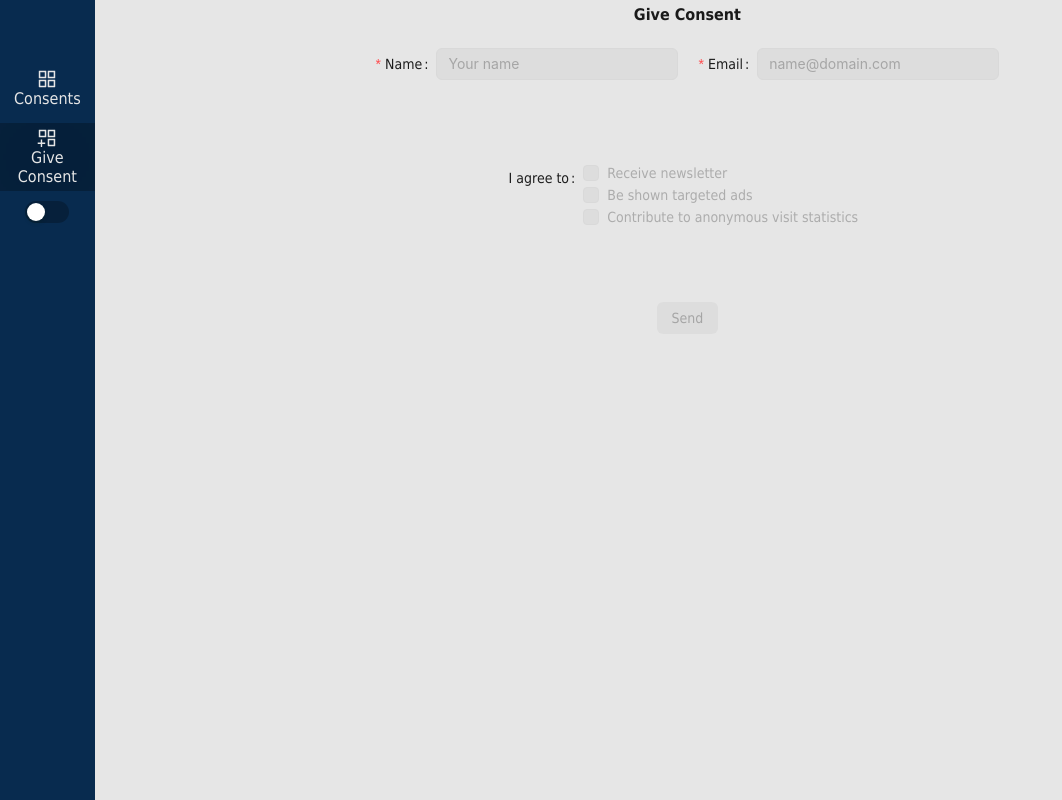
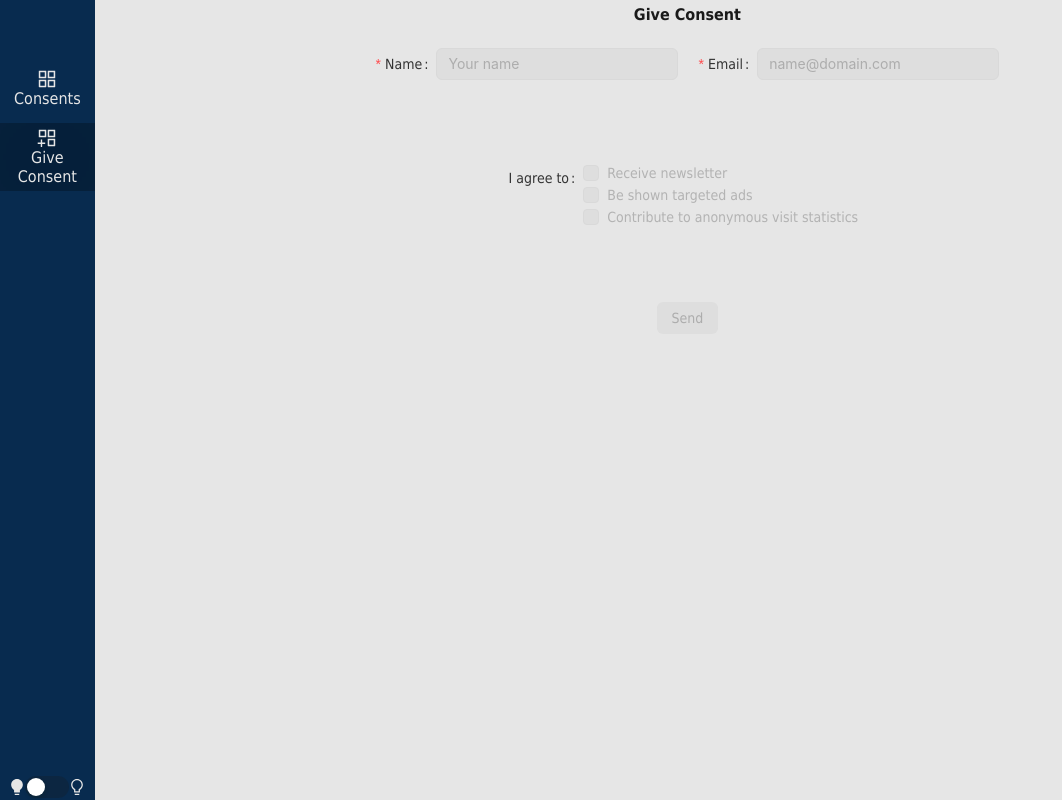
Before and after one commit to jposawa/consentest, a React (Vite) app: page /give-consent in a window 1280 px wide. Shown: the whole page, without its empty margins (0-1062 px from the left). Built offline with nearby package versions, Linux system fonts and the light colour scheme; no server answers; what miragejs would draw is missing.

Commit message:
Multiple themes

```diff
--- a/src/App.jsx
+++ b/src/App.jsx
@@ -5,6 +5,8 @@ import { Router } from "./pages";
 import styles from "./App.module.css";
 import { useRecoilValue } from "recoil";
 import { currentThemeState } from "./state";
+import { ConfigProvider } from "antd";
+import { THEME_COLORS } from "./constants";
 
 createServer({
   models: {
@@ -53,13 +55,23 @@ function App() {
   const currentTheme = useRecoilValue(currentThemeState);
 
   return (
-    <main className={`${styles.mainContainer} ${currentTheme}`}>
-      <section className={styles.pageContainer}>
-        <Router />
-      </section>
+    <ConfigProvider
+      theme={{
+        token: {
+          colorBgContainer: THEME_COLORS[currentTheme].background,
+          colorTextBase: THEME_COLORS[currentTheme].text,
+        }
+      }}
+    >
+      <main className={`${styles.mainContainer} ${currentTheme}Theme`}>
+        <section className={styles.pageContainer}>
+          <Router />
+        </section>
 
-      <NavMenu className={styles.mainMenu} />
-    </main>
+        <NavMenu className={styles.mainMenu} />
+      </main>
+    </ConfigProvider>
+
   )
 }
 
--- a/src/components/NavMenu/NavMenu.jsx
+++ b/src/components/NavMenu/NavMenu.jsx
@@ -1,7 +1,7 @@
 import PropType from "prop-types";
 import styles from "./NavMenu.module.css";
 import { Link, useLocation } from "react-router-dom";
-import { AppstoreAddOutlined, AppstoreOutlined } from "@ant-design/icons";
+import { AppstoreAddOutlined, AppstoreOutlined, BulbFilled, BulbOutlined } from "@ant-design/icons";
 import { Switch } from "antd";
 import { useRecoilState } from "recoil";
 import { currentThemeState } from "../../state";
@@ -32,7 +32,7 @@ export const NavMenu = ({
   }
 
   const handleThemeSwitch = (checked) => {
-    setCurrentTheme(checked ? "darkTheme" : "lightTheme");
+    setCurrentTheme(checked ? "dark" : "light");
   }
 
   return (
@@ -51,10 +51,12 @@ export const NavMenu = ({
         </Link>
       ))}
       <span className={styles.themeSwitchContainer}>
+        <BulbFilled />
         <Switch
-          checked={currentTheme === "darkTheme"}
+          checked={currentTheme === "dark"}
           onChange={handleThemeSwitch}
         />
+        <BulbOutlined />
       </span>
     </nav>
   )
--- a/src/components/NavMenu/NavMenu.module.css
+++ b/src/components/NavMenu/NavMenu.module.css
@@ -27,7 +27,7 @@
 		}
 
 		&:hover {
-      box-shadow: 0 0 20rem rgba(0,0,0,0.7) inset;
+			box-shadow: 0 0 20rem rgba(0, 0, 0, 0.7) inset;
 
 			p {
 				text-decoration: underline;
@@ -37,5 +37,15 @@
 }
 
 .current {
-  box-shadow: 0 0 20rem rgba(0,0,0,0.35) inset;
+	box-shadow: 0 0 20rem rgba(0, 0, 0, 0.35) inset;
 }
+
+.themeSwitchContainer {
+  display: flex;
+}
+
+@media screen and (min-width: 900px) {
+	.themeSwitchContainer {
+		margin: auto 0 2%;
+	}
+}
--- a/src/constants/index.js
+++ b/src/constants/index.js
@@ -1 +1,2 @@
 export * from "./general";
+export * from "./themes";
--- /dev/null
+++ b/src/constants/themes.js
@@ -0,0 +1,15 @@
+export const COLOR = {
+  white: "hsl(0,0%,90%)",
+  black: "hsl(0, 0%, 10%)",
+}
+
+export const THEME_COLORS = {
+  light: {
+    text: COLOR.black,
+    background: COLOR.white,
+  },
+  dark: {
+    background: COLOR.black,
+    text: COLOR.white,
+  }
+}
--- a/src/index.css
+++ b/src/index.css
@@ -5,6 +5,10 @@
   --colorMain: hsl(210, 82%, 17%);
   --colorWhite: hsl(0,0%,90%);
   --colorBlack: hsl(0,0%,10%);
+
+  --colorBackground: var(--colorWhite);
+  --colorText: var(--colorBlack);
+  --colorInverseText: var(--colorWhite);
 }
 
 * {
@@ -17,12 +21,6 @@
   font-family: Tahoma, 'Trebuchet MS', 'Lucida Sans Unicode', 'Lucida Grande', 'Lucida Sans', Verdana, Arial, sans-serif;
 }
 
-.lightTheme {
-  --colorBackground: var(--colorWhite);
-  --colorText: var(--colorBlack);
-  --colorInverseText: var(--colorWhite);
-}
-
 .darkTheme {
   --colorBackground: var(--colorBlack);
   --colorText: var(--colorWhite);
--- a/src/pages/GiveConsent/GiveConsent.jsx
+++ b/src/pages/GiveConsent/GiveConsent.jsx
@@ -9,9 +9,10 @@ import { useNavigate } from "react-router-dom";
 export const GiveConsent = () => {
   const navigate = useNavigate();
   const [selectedConsentIds, setSelectedConsentIds] = React.useState([])
-  const [consentValidation, setConsentValidation] = React.useState({
-    status: "success",
-    errorMsg: null,
+  const [formValid, setFormValid] = React.useState({
+    name: false,
+    email: false,
+    consents: false,
   })
   // const testData = {
   //   name: "Anakin",
@@ -38,24 +39,6 @@ export const GiveConsent = () => {
     }
   }
 
-  const checkConsentValidation = () => {
-    if (!selectedConsentIds.length) {
-      setConsentValidation({
-        status: "error",
-        errorMsg: "You need to select at least one option"
-      });
-
-      return false;
-    }
-
-    setConsentValidation({
-      status: "success",
-      errorMsg: null,
-    })
-
-    return true;
-  }
-
   const handleConsentChange = ({ target: { checked, name } }) => {
     const newList = [...selectedConsentIds];
     if (checked) {
@@ -70,14 +53,14 @@ export const GiveConsent = () => {
       }
     }
 
+    setFormValid((currentFormValid) => ({
+      ...currentFormValid,
+      consents: !!newList.length,
+    }))
     setSelectedConsentIds(newList);
   }
 
   const handleSubmit = async (values) => {
-    if (!checkConsentValidation()) {
-      return;
-    }
-
     const [existingUser] = consentsList.filter((consentData) => consentData.email === values.email);
 
     const formData = existingUser ? { ...existingUser } : { ...values }
@@ -86,6 +69,15 @@ export const GiveConsent = () => {
     handleSendConsent(formData, !existingUser);
   }
 
+  const handleFormChange = ({ target: { id, value } }) => {
+    if (id) {
+      const validState = { ...formValid };
+
+      validState[id] = !!value;
+
+      setFormValid(validState);
+    }
+  }
 
   return (
     <>
@@ -96,6 +88,7 @@ export const GiveConsent = () => {
         autoComplete="off"
         disabled={isLoading}
         className={styles.consentForm}
+        onChange={handleFormChange}
       >
         <div className={styles.formItemsContainer}>
           <div className={styles.personalInfoContainer}>
@@ -128,8 +121,6 @@ export const GiveConsent = () => {
 
           <Form.Item
             label="I agree to"
-            validateStatus={consentValidation.status}
-            help={consentValidation.errorMsg}
             className={styles.optionsContainer}
           >
             {Object.values(CONSENT_TYPES).map((consent) => (
@@ -148,7 +139,7 @@ export const GiveConsent = () => {
           <Button
             type="primary"
             htmlType="submit"
-            disabled={isLoading}
+            disabled={isLoading || Object.values(formValid).some((isValid) => !isValid)}
           >
             Send
           </Button>
--- a/src/state/index.js
+++ b/src/state/index.js
@@ -3,5 +3,5 @@ import { withPrefix } from "../utils";
 
 export const currentThemeState = atom({
   key: withPrefix("currentTheme"),
-  default: "lightTheme",
+  default: "light",
 });
```
Lines whose indentation alone changed are shown as unchanged.
